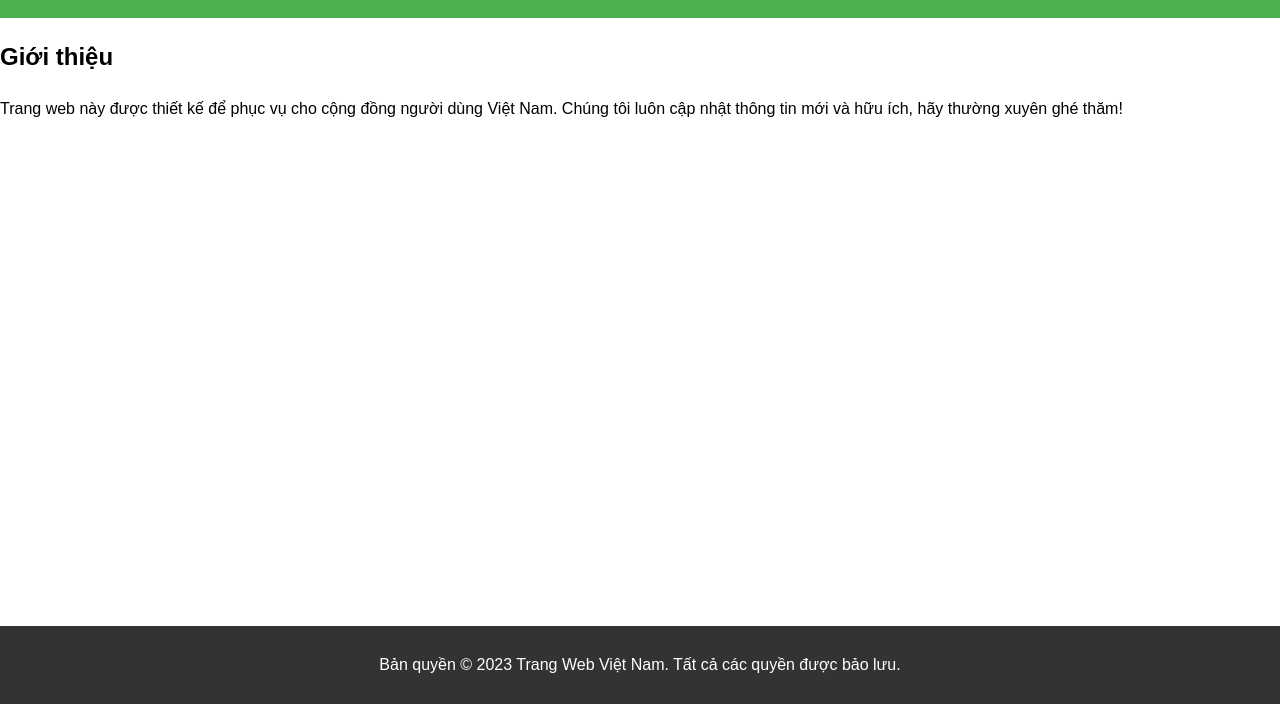
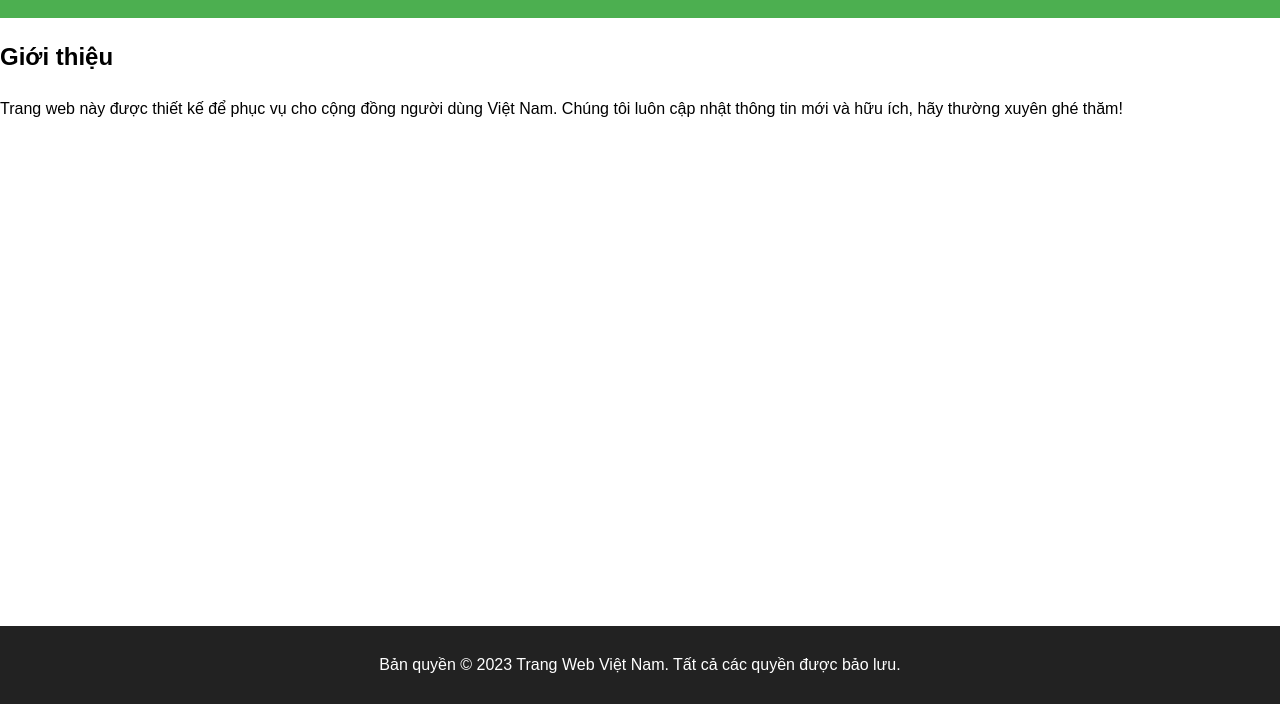
Before and after one commit to dianannperla/trang-web-viet-nam, a website: page index.html in a window 1280 px wide. Shown: the part 96-800 px from the top of the page. Drawn offline with Linux system fonts and the light colour scheme.

Commit message:
Update footer background color for better contrast

```diff
--- a/styles.css
+++ b/styles.css
@@ -13,7 +13,7 @@ header {
 }
 
 footer {
-    background: #333;
+    background: #222;
     color: white;
     position: fixed;
     bottom: 0;
```
